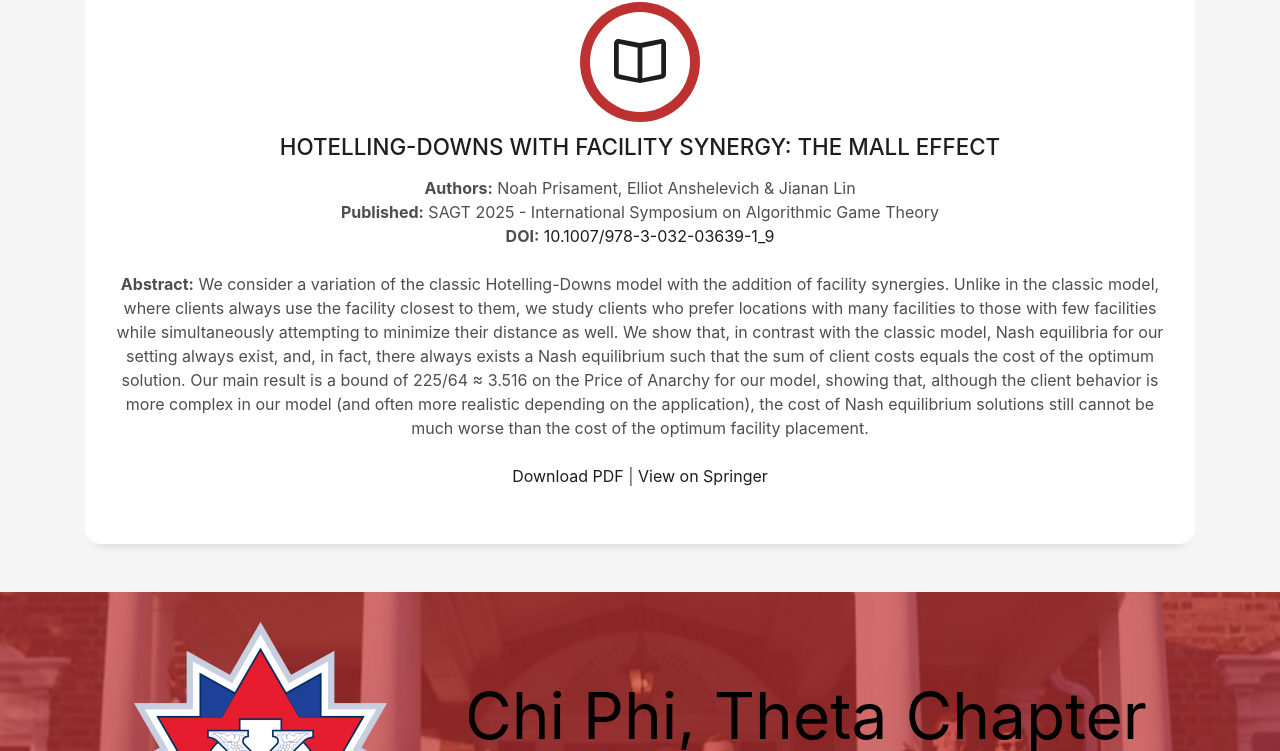
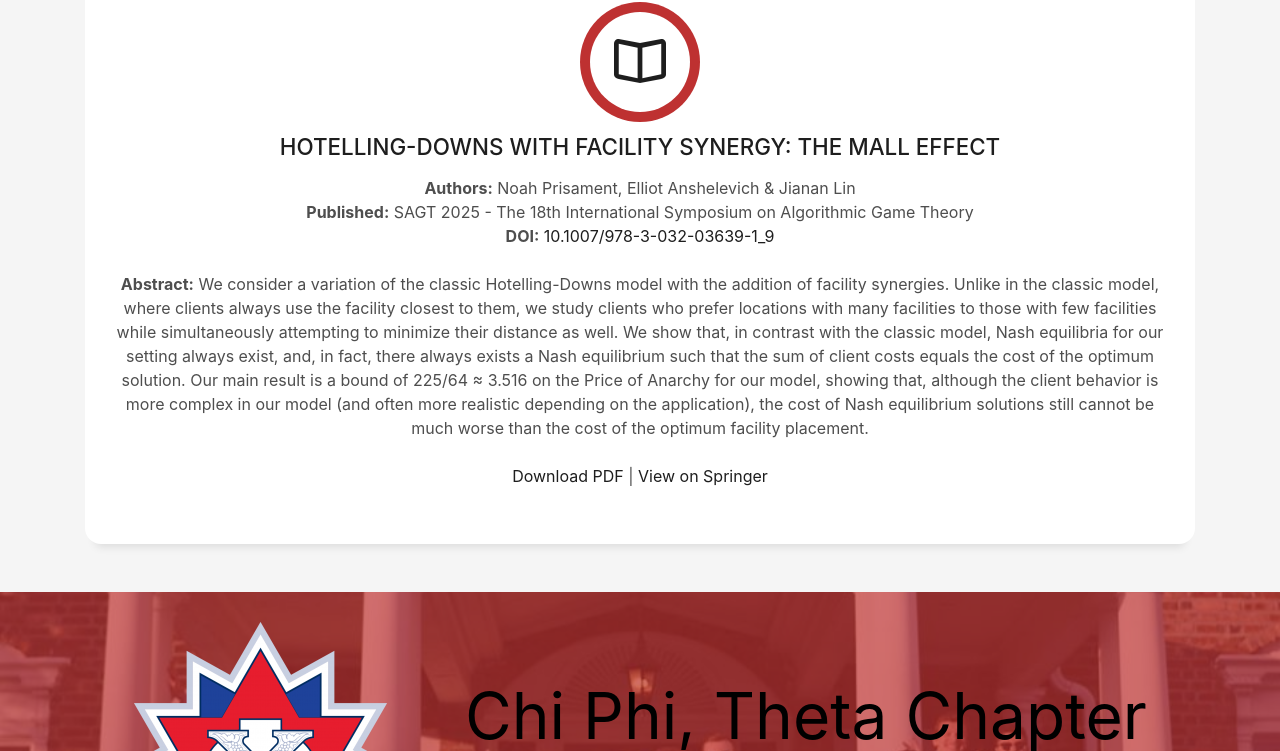
Before and after one commit to nprisament/noahprisament.com, a plain HTML site: page index.html in a window 1280 px wide. Shown: the part 3686-4437 px from the top of the page. Drawn offline with nearby package versions, Linux system fonts and the light colour scheme.

Commit message:
update SAGT full name

```diff
--- a/index.html
+++ b/index.html
@@ -438,7 +438,7 @@
               <a href="https://link.springer.com/chapter/10.1007/978-3-032-03639-1_9"><h2 class="s-title">Hotelling-Downs with Facility Synergy: The Mall Effect</h2></a>
               <p class="s-description text-center">
                 <strong>Authors:</strong> Noah Prisament, Elliot Anshelevich & Jianan Lin<br />
-                <strong>Published:</strong> SAGT 2025 - International Symposium on Algorithmic Game Theory<br />
+                <strong>Published:</strong> SAGT 2025 - The 18th International Symposium on Algorithmic Game Theory<br />
                 <strong>DOI:</strong> <a href="https://doi.org/10.1007/978-3-032-03639-1_9">10.1007/978-3-032-03639-1_9</a><br />
                 <br />
                 <strong>Abstract:</strong>
```
